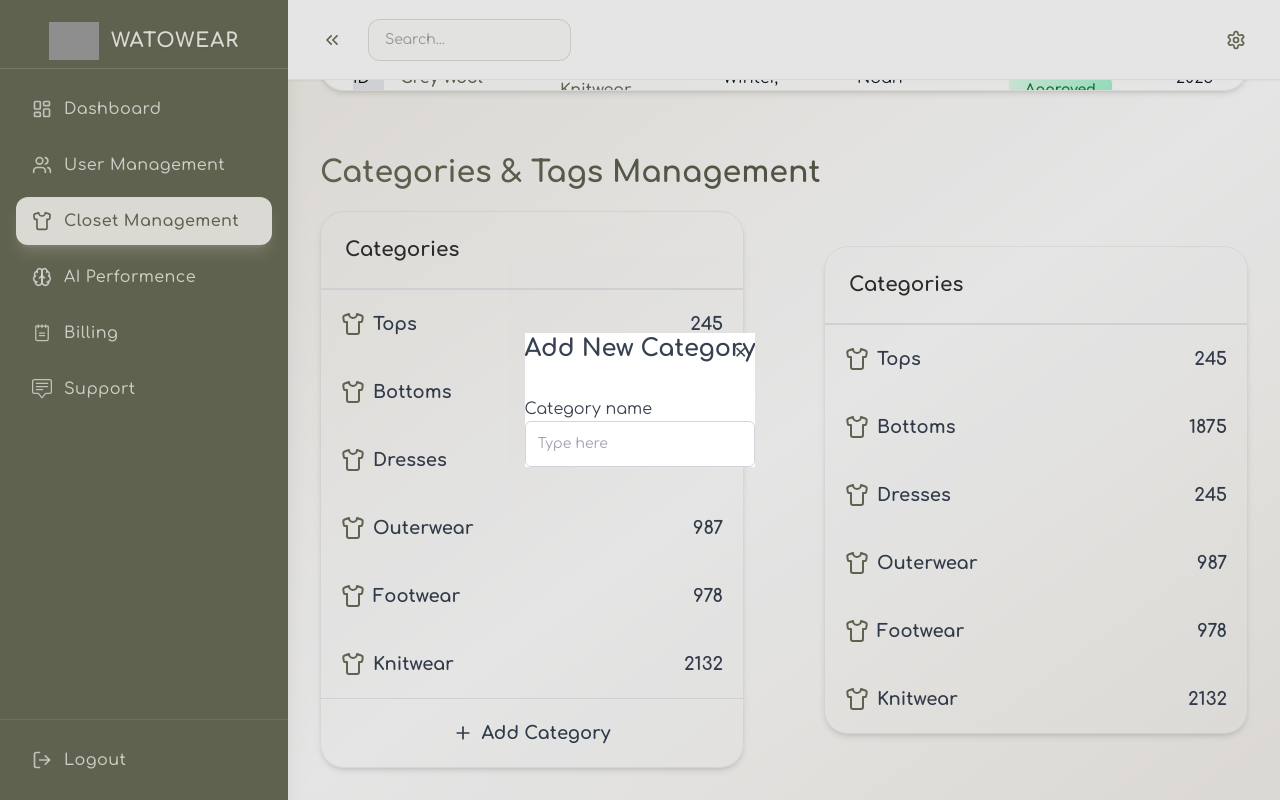
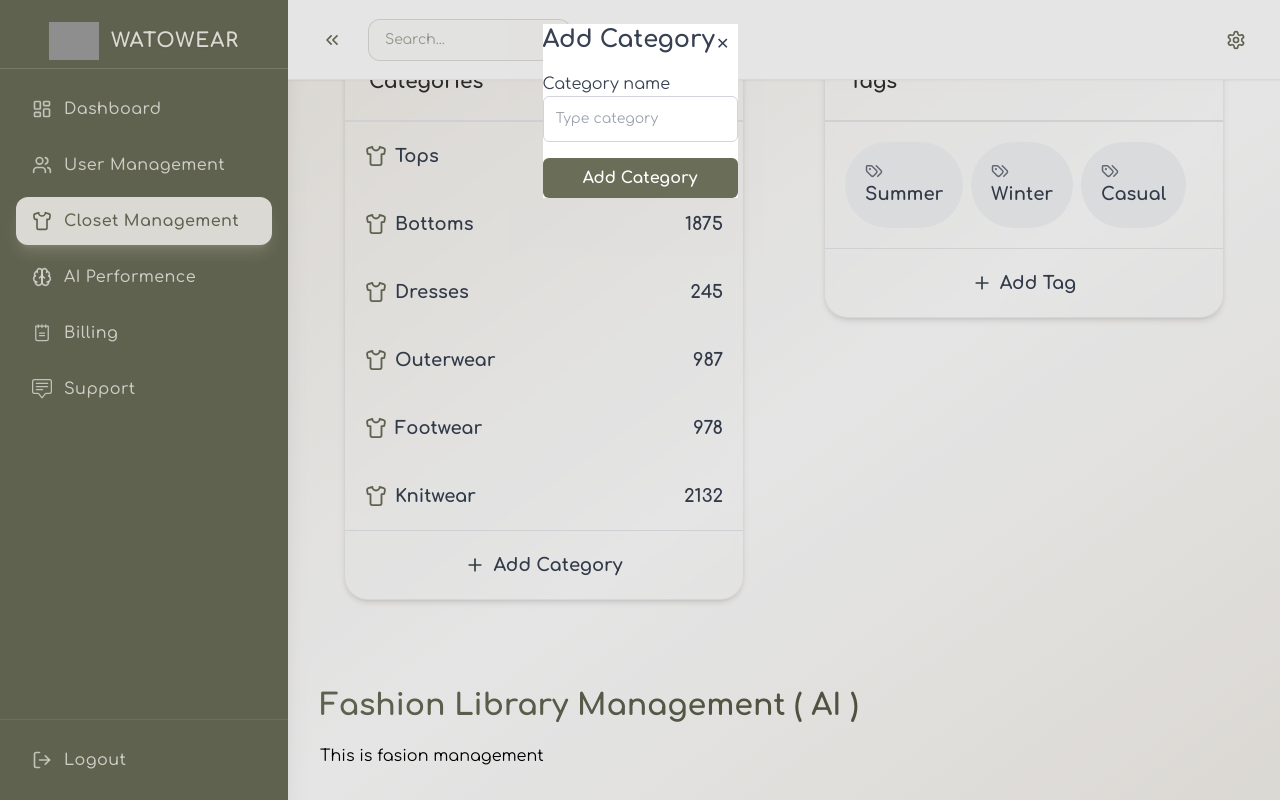
Before and after one commit to Shawon-Reza/watowear, a React (Vite) app: page /admin/closet_management in a window 1280 px wide. Both pictures are taken after a click on the button "Add Category". Built offline with nearby package versions, Linux system fonts and the light colour scheme; grey boxes are pictures that could not be loaded.

Commit message:
fashion Management in closet management

```diff
--- a/src/Pages/Dashboard/ClosetManagement/CategoryTags.jsx
+++ b/src/Pages/Dashboard/ClosetManagement/CategoryTags.jsx
@@ -1,35 +1,73 @@
-import { Plus, Shirt } from "lucide-react";
+import { useState } from "react";
+import { Plus, Shirt, Tag, Tags } from "lucide-react";
+import { useForm } from "react-hook-form";
 
 const CategoryTags = () => {
-  const cloths = [
+  const [categories, setCategories] = useState([
     { id: 1, name: "Tops", amount: 245 },
     { id: 2, name: "Bottoms", amount: 1875 },
     { id: 3, name: "Dresses", amount: 245 },
     { id: 4, name: "Outerwear", amount: 987 },
     { id: 5, name: "Footwear", amount: 978 },
     { id: 6, name: "Knitwear", amount: 2132 },
-  ];
+  ]);
+  const [tags, setTags] = useState([
+    { id: 1, name: "Summer" },
+    { id: 2, name: "Winter" },
+    { id: 3, name: "Casual" },
+  ]);
+
+  // ✅ React Hook Form for categories
+  const {
+    register: registerCategory,
+    handleSubmit: handleCategorySubmit,
+    reset: resetCategory,
+    formState: { errors: categoryErrors },
+  } = useForm();
+
+  const addCategory = (category) => {
+    setCategories([
+      ...categories,
+      { id: categories.length + 1, name: category.category_name, amount: 0 },
+    ]);
+    resetCategory();
+    document.getElementById("category_add").close();
+  };
+
+  // ✅ React Hook Form for tags
+  const {
+    register: registerTag,
+    handleSubmit: handleTagSubmit,
+    reset: resetTag,
+    formState: { errors: tagErrors },
+  } = useForm();
+
+  const addTag = (data) => {
+    setTags([...tags, { id: tags.length + 1, name: data.tag_name }]);
+    resetTag();
+    document.getElementById("tag_add").close();
+  };
 
   return (
-    <div className="">
-      <div className="flex items-center justify-between gap-20">
-        {/* Left card */}
-        <div className="dark:bg-white basis-6/12 backdrop-blur-sm rounded-3xl border border-[#6A6D57]/10 shadow-md overflow-hidden ">
+    <div className="p-6 space-y-6">
+      <div className="flex items-stretch justify-between gap-20">
+        {/* Categories card */}
+        <div className="dark:bg-white basis-6/12 h-full backdrop-blur-sm rounded-3xl border border-[#6A6D57]/10 shadow-md overflow-hidden flex flex-col">
           <h1 className="text-[#303030] font-bold text-xl border-b-2 p-6">
             Categories
           </h1>
-          <div className="border-b">
-            {cloths?.map((cloth) => (
+          <div className="border-b flex-grow">
+            {categories?.map((cat) => (
               <div
-                key={cloth?.id}
-                className="flex items-center justify-between p-5 "
+                key={cat.id}
+                className="flex items-center justify-between p-5"
               >
                 <div className="text-lg font-extrabold flex items-center gap-2 text-[#374151]">
-                  <Shirt size={24} className="text-[#6A6D57]" />
-                  {cloth?.name}
+                  <Shirt size={22} className="text-[#6A6D57]" />
+                  {cat.name}
                 </div>
-                <div className="text-lg font-extrabold flex items-center gap-2 text-[#374151]">
-                  {cloth?.amount}
+                <div className="text-lg font-extrabold text-[#374151]">
+                  {cat.amount}
                 </div>
               </div>
             ))}
@@ -44,52 +82,111 @@ const CategoryTags = () => {
           </button>
         </div>
 
-        {/* Right card */}
-        <div className="dark:bg-white basis-6/12 backdrop-blur-sm rounded-3xl border border-[#6A6D57]/10 shadow-md overflow-hidden ">
+        {/* Tags card */}
+        <div className="dark:bg-white basis-6/12 h-full backdrop-blur-sm rounded-3xl border border-[#6A6D57]/10 shadow-md overflow-hidden flex flex-col">
           <h1 className="text-[#303030] font-bold text-xl border-b-2 p-6">
-            Categories
+            Tags
           </h1>
-          <div>
-            {cloths?.map((cloth) => (
-              <div
-                key={cloth?.id}
-                className="flex items-center justify-between p-5 "
-              >
+          <div className="border-b p-5 flex gap-2">
+            {tags?.map((tag) => (
+              <div key={tag.id} className="hover:cursor-pointer ">
                 <div className="text-lg font-extrabold flex items-center gap-2 text-[#374151]">
-                  <Shirt size={24} className="text-[#6A6D57]" />
-                  {cloth?.name}
+                  <div className="badge badge-lg bg-[#F3F4F6] hover:bg-gray-200 rounded-full p-5 border-none text-[#374151]">
+                    <Tags size={18} className="text-[#6B7280]" />
+                    {tag.name}
                   </div>
-                <div className="text-lg font-extrabold flex items-center gap-2 text-[#374151]">
-                  {cloth?.amount}
                 </div>
               </div>
             ))}
           </div>
+
+          <button
+            className="flex items-center gap-2 py-5 text-lg text-[#374151] font-extrabold mx-auto"
+            onClick={() => document.getElementById("tag_add").showModal()}
+          >
+            <Plus size={20} />
+            Add Tag
+          </button>
         </div>
       </div>
 
-      {/* Modal OUTSIDE of cards */}
+      {/* Category Modal */}
       <dialog id="category_add" className="modal">
-        <div className="modal-box bg-white text-[#374151]">
+        <div className="modal-box bg-white text-[#374151] relative">
           <button
-            className="btn btn-sm btn-circle btn-ghost hover:bg-gray-200 border-none hover:text-black absolute right-2 top-2"
+            className="btn btn-sm btn-circle btn-ghost hover:bg-gray-200 absolute right-2 top-2"
             onClick={() => document.getElementById("category_add").close()}
           >
             ✕
           </button>
+          <h3 className="font-extrabold text-2xl mb-4">Add Category</h3>
 
-          <h3 className="font-extrabold text-2xl">Add New Category</h3>
-
-          <fieldset className="fieldset mt-8">
+          <form onSubmit={handleCategorySubmit(addCategory)}>
+            <fieldset className="fieldset mb-4">
               <legend className="fieldset-legend text-base text-[#374151]">
                 Category name
               </legend>
               <input
                 type="text"
+                {...registerCategory("category_name", {
+                  required: "Category name is required",
+                })}
                 className="w-full border text-sm border-gray-300 rounded-md px-3 py-3 focus:outline-none focus:ring-0 dark:bg-white"
-              placeholder="Type here"
+                placeholder="Type category"
               />
+              {categoryErrors.category_name && (
+                <p className="text-red-500 text-sm mt-1">
+                  {categoryErrors.category_name.message}
+                </p>
+              )}
             </fieldset>
+            <button
+              type="submit"
+              className="font-extrabold text-base bg-[#6A6D57] w-full p-2 rounded-[6px] text-white"
+            >
+              Add Category
+            </button>
+          </form>
+        </div>
+      </dialog>
+
+      {/* Tag Modal */}
+      <dialog id="tag_add" className="modal">
+        <div className="modal-box bg-white text-[#374151] relative">
+          <button
+            className="btn btn-sm btn-circle btn-ghost hover:bg-gray-200 absolute right-2 top-2"
+            onClick={() => document.getElementById("tag_add").close()}
+          >
+            ✕
+          </button>
+          <h3 className="font-extrabold text-2xl mb-4">Add Tag</h3>
+
+          <form onSubmit={handleTagSubmit(addTag)}>
+            <fieldset className="fieldset mb-4">
+              <legend className="fieldset-legend text-base text-[#374151]">
+                Tag name
+              </legend>
+              <input
+                type="text"
+                {...registerTag("tag_name", {
+                  required: "Tag name is required",
+                })}
+                className="w-full border text-sm border-gray-300 rounded-md px-3 py-3 focus:outline-none focus:ring-0 dark:bg-white"
+                placeholder="Type tag"
+              />
+              {tagErrors.tag_name && (
+                <p className="text-red-500 text-sm mt-1">
+                  {tagErrors.tag_name.message}
+                </p>
+              )}
+            </fieldset>
+            <button
+              type="submit"
+              className="font-extrabold text-base bg-[#6A6D57] w-full p-2 rounded-[6px] text-white"
+            >
+              Add Tag
+            </button>
+          </form>
         </div>
       </dialog>
     </div>
--- a/src/Pages/Dashboard/ClosetManagement/ClosetManagement.jsx
+++ b/src/Pages/Dashboard/ClosetManagement/ClosetManagement.jsx
@@ -1,6 +1,7 @@
 import { useState, useRef, useEffect } from "react";
 import { Trash2, MoreVertical, Search } from "lucide-react";
 import CategoryTags from "./CategoryTags";
+import FashionManagement from "./FashionManagement";
 
 export default function ClosetManagement() {
   const [items, setItems] = useState([
@@ -195,7 +196,7 @@ export default function ClosetManagement() {
         {/* Header */}
         <div className="flex items-center justify-between mb-8">
           <h1 className="text-3xl font-bold bg-gradient-to-r from-[#6A6D57] via-[#5A5D4A] to-[#4A4D3A] bg-clip-text text-transparent">
-            Inventory Management
+            Closet Management ( user )
           </h1>
         </div>
 
@@ -345,6 +346,13 @@ export default function ClosetManagement() {
         </h1>
         <CategoryTags />
       </div>
+
+      <div className=" mt-16">
+        <h1 className="mb-5 text-3xl font-bold bg-gradient-to-r from-[#6A6D57] via-[#5A5D4A] to-[#4A4D3A] bg-clip-text text-transparent">
+          Fashion Library Management ( AI ){" "}
+        </h1>
+        <FashionManagement />
+      </div>
     </div>
   );
 }
--- /dev/null
+++ b/src/Pages/Dashboard/ClosetManagement/FashionManagement.jsx
@@ -0,0 +1,10 @@
+
+const FashionManagement = () => {
+  return (
+    <div>
+      <h1>This is fasion management</h1>
+    </div>
+  );
+};
+
+export default FashionManagement;
```
Lines whose indentation alone changed are shown as unchanged.
